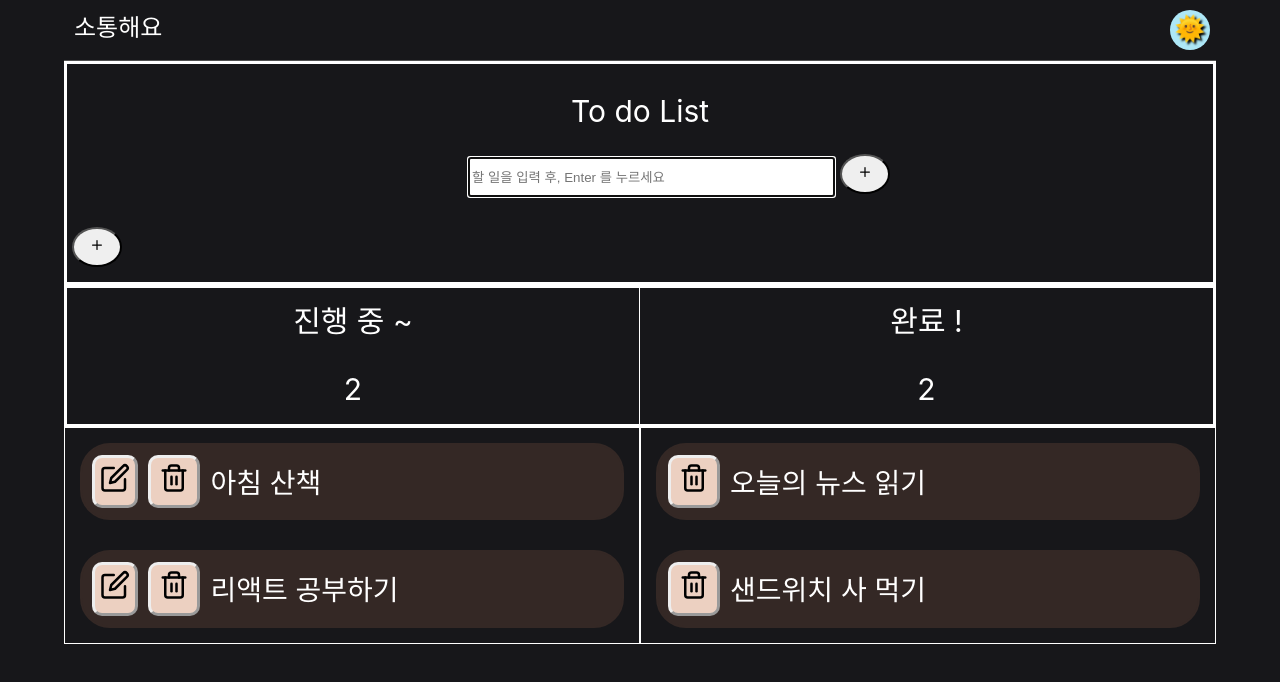
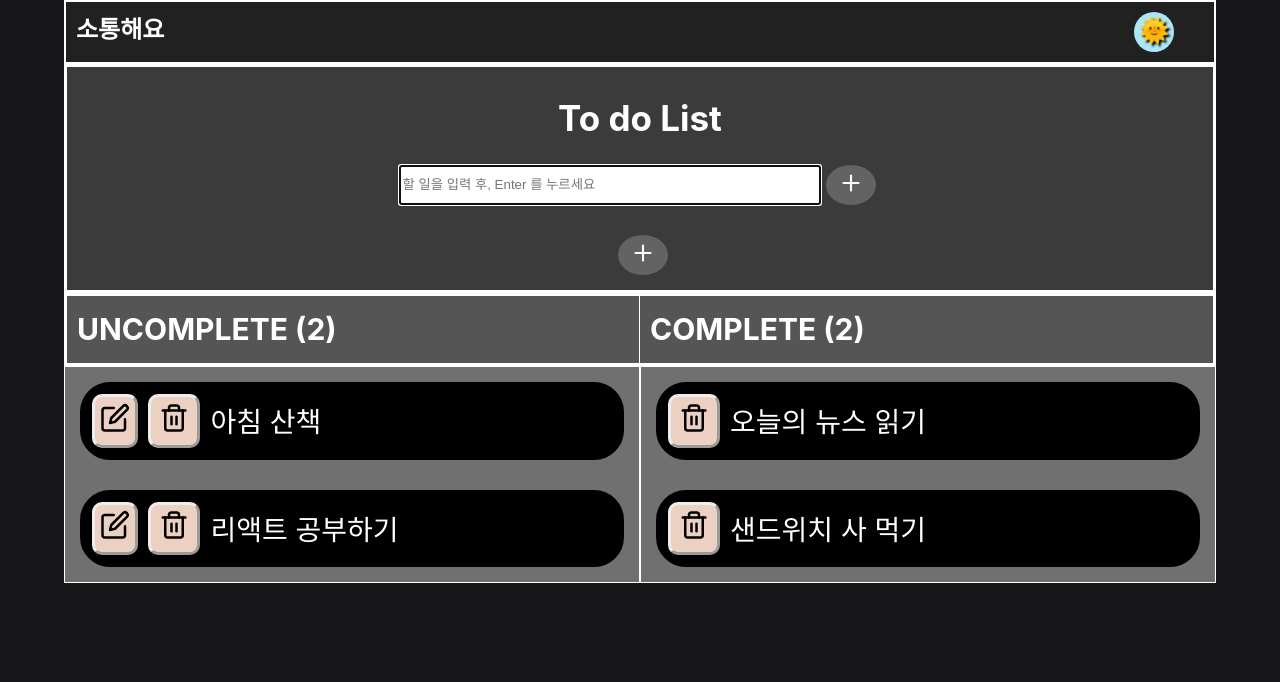
Before and after one commit to GDSC-Daejin/waffle-communicate-fe, a React (Vite) app: page / in a window 1280 px wide. Shown: the top 682 px of the page. Built offline with nearby package versions, Linux system fonts and the light colour scheme.

Commit message:
todolist design

```diff
--- a/src/components/TodoBoard.jsx
+++ b/src/components/TodoBoard.jsx
@@ -7,6 +7,7 @@ const Container_status = styled.div`
   display: flex;
   width: 100%;
   border: 3px solid;
+  background-color:${(props)=> props.theme.containstatusbg};
 `;
 const Wrapper_uncomplete = styled.div`
   border-right: 1px solid;
@@ -18,8 +19,8 @@ const Wrapper_complete = styled.div`
 const Status = styled.h1`
   font-size: 30px;
   padding: 2% 0px;
-
-  text-align: center;
+  font-weight: bold;
+  margin-left: 10px;
 `;
 const Container_board = styled.div`
   display: grid;
@@ -54,12 +55,10 @@ function TodoBoard() {
     <>
       <Container_status>
         <Wrapper_uncomplete>
-          <Status>진행 중 ~</Status>
-          <Status>{uncomplete.length}</Status>
+          <Status>UNCOMPLETE ({uncomplete.length})</Status>
         </Wrapper_uncomplete>
         <Wrapper_complete>
-          <Status>완료 !</Status>
-          <Status>{complete.length}</Status>
+          <Status>COMPLETE ({complete.length})</Status>
         </Wrapper_complete>
       </Container_status>
       <Container_board
--- a/src/components/TodoCreate.jsx
+++ b/src/components/TodoCreate.jsx
@@ -9,19 +9,24 @@ const Todocreate = styled.div`
   width: 100%;
   padding-bottom: 15px;
   border: 3px solid;
+  background-color:${(props)=> props.theme.todocreatebg};
+  display:flex;
+  justify-content:center;
+  align-items:center;
+  flex-direction:column;
 `;
 const Title = styled.h1`
   align-items: center;
   text-align: center;
   padding-bottom: 20px;
-  font-size: 30px;
-  position: flex;
+  font-size: 35px;
+  font-weight:${(props)=>props.theme.fontWeight};
 `;
 const Form = styled.form`
-  margin-left: 35%;
-  width: 40%;
   padding-bottom: 20px;
-  position: flex;
+  display:flex;
+  width:50%;
+  padding-left:45px;
 `;
 const ListAdd = styled.input`
   position: flex;
@@ -30,13 +35,15 @@ const ListAdd = styled.input`
   margin-bottom: 10px;
 `;
 const Plus = styled.button`
-  position: flex;
   width: 50px;
   height: 40px;
   border-radius: 50%;
-  font-size: 20px;
+  font-size: 34px;
   margin-left: 5px;
   cursor: pointer;
+  background-color:${(props)=> props.theme.PlusButtonbg};
+  border-style:none;
+  color:white;
 `;
 
 function TodoCreate() {
@@ -76,7 +83,7 @@ function TodoCreate() {
           />
 
           <Plus>
-            <IoIosAdd />
+            <IoIosAdd onClick={onSubmit}/>
           </Plus>
         </Form>
         <Plus onClick={onSubmit}>
--- a/src/components/TodoItem.jsx
+++ b/src/components/TodoItem.jsx
@@ -8,11 +8,13 @@ const WrapLeft = styled.div`
   width: 100%;
   grid-column-start: 1;
   border-right: 1px solid;
+  background-color: ${(props)=>props.theme.containboradbg}
 `;
 const WrapRight = styled.div`
   width: 100%;
   grid-column-start: 2;
   border-left: 1px solid;
+  background-color: ${(props)=>props.theme.containboradbg}
 `;
 
 const Context = styled.div`
--- a/src/layout/navbar.jsx
+++ b/src/layout/navbar.jsx
@@ -6,13 +6,16 @@ const Header = styled.div`
   border-bottom: ${(props) => props.theme.border};
   padding: 10px;
   display : flex;
+  border: 2px solid;
+  background-color: ${(props)=> props.theme.Headerbg};
+  font-weight:${(props)=>props.theme.fontWeight}
 `;
 const Brand = styled.h1`
   font-size: 1.5em;
   left: 2%;
 `;
 const Mode_div = styled.div `
-  padding-left :89%;
+  padding-left :86%;
 `;
 const Mode = styled.button`
   border: 1px #aaaaaa;
--- a/src/styles/theme.js
+++ b/src/styles/theme.js
@@ -1,18 +1,25 @@
 export const darkTheme = {
   color: "#ffffff",
   bgColor: "#17171A",
-  border: "1px solid #505050",
+  border: "2px solid #505050",
   boxcolor: "#ADE7F7",
   mode_padding: "0px 0px 3px 0px",
-  contextbg: "#342825",
+  contextbg: "#000000",
   contexttx: "#ffffff",
   buttoncolor : "#ECD0C1",
+  Headerbg : "#212121",
+  todocreatebg : "#3B3B3B",
+  containstatusbg : "#555555",
+  containboradbg: "#707070",
+  fontColor: "#000000",
+  fontWeight: "700",
+  PlusButtonbg : "#636363",
 };
 
 export const lightTheme = {
   color: "#000000",
   bgColor: "#E2E2E6",
-  border: "1px solid #505050",
+  border: "2px solid #505050",
   boxcolor: "#ADE7F7",
   mode_rotate: "rotateZ(45deg)",
   mode_padding: "0px 0px 3px 5px",
@@ -20,4 +27,11 @@ export const lightTheme = {
   contextbg: "#2B3038",
   contexttx: "#ffffff",
   buttoncolor : "#ECD0C1",
+  Headerbg : "#FAEAB1",
+  todocreatebg: "#E5BA73",
+  containstatusbg: "#C58940",
+  containboradbg : "#FAF8F1",
+  fontWeight: "600",
+  fontColor : "#ffffff",
+  PlusButtonbg : "#D7C474",
 };
```
Also changed, not shown: src/styles/darkModeColor.js (+17 -1 lines), src/styles/lightModeColor.js (+57 -19 lines).
